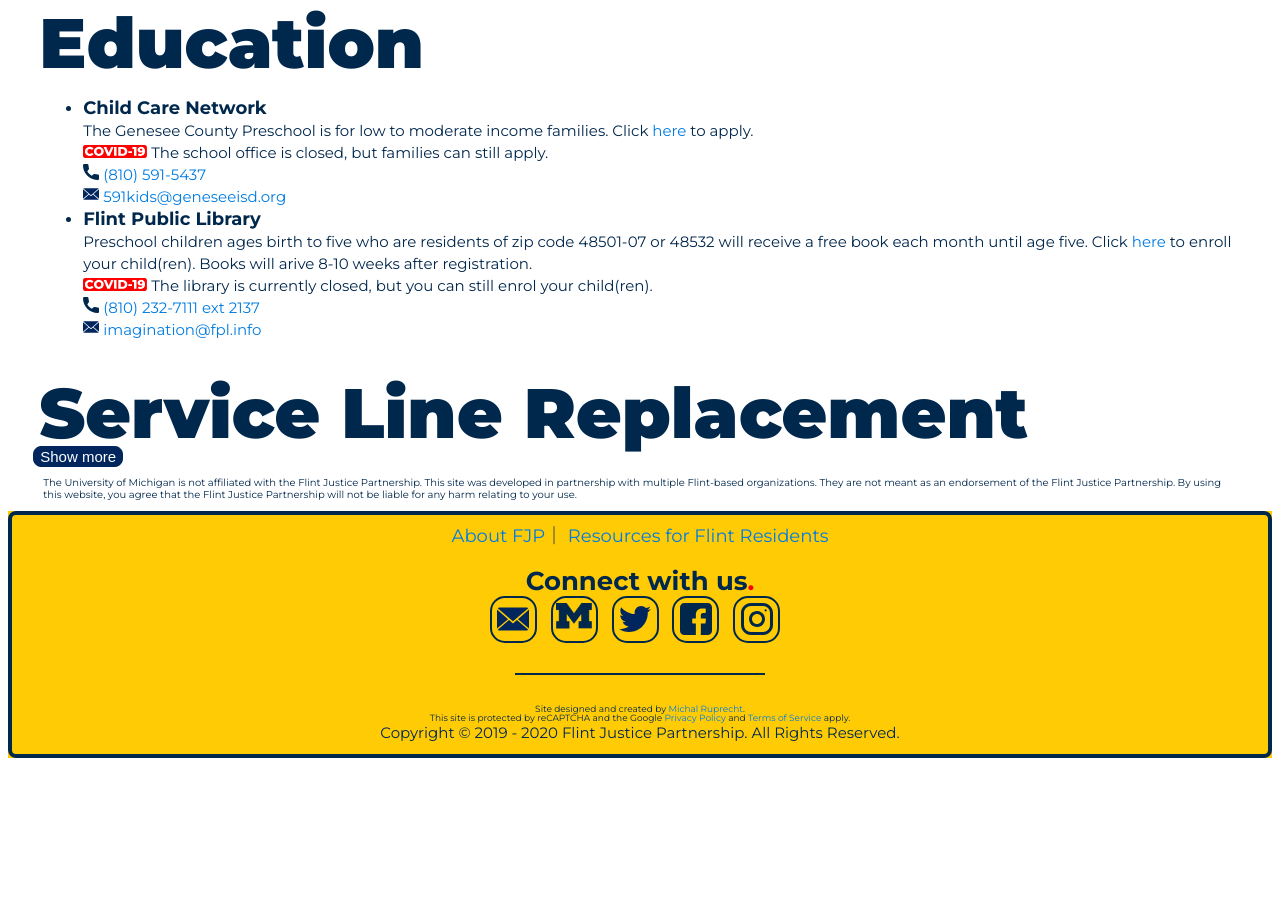
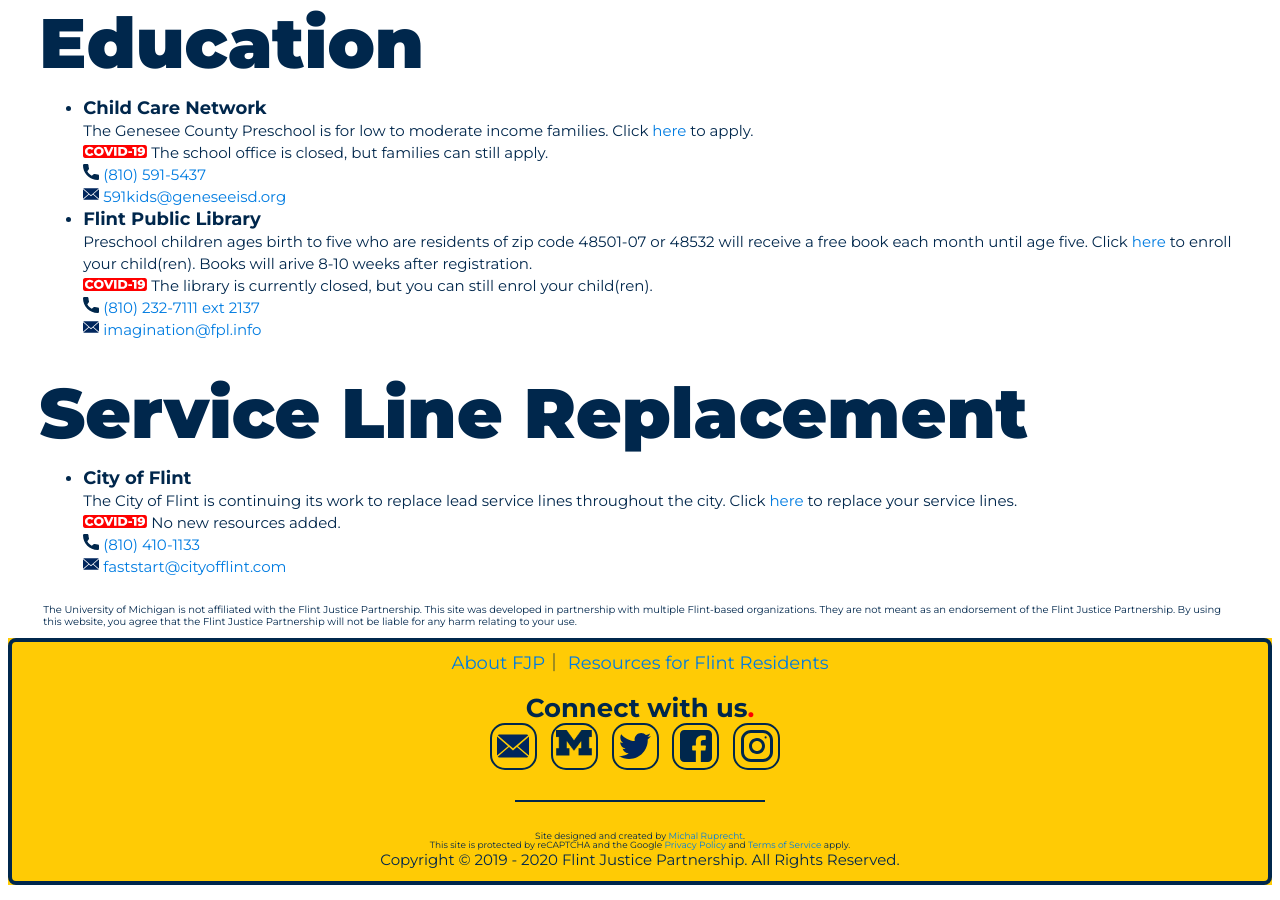
Before and after one commit to umichfjp/umichfjp.github.io, a Jekyll site: the page built from pages/resources.html, in a window 1280 px wide and 900 px high, scrolled down 2626 px. Built offline with Jekyll 4.4.1, drawn with Linux system fonts in a browser that asks for light colours; before the commit the page ends 3399 px from its top, so only the background shows below that.

Commit message:
Update resources.html

```diff
--- a/pages/resources.html
+++ b/pages/resources.html
@@ -212,7 +212,6 @@ title: Resources - FJP
 
 
         <br /><div class="titlere">Service Line Replacement</div>
-        <button class="collapsible"></button><div class="content">
         <ul>
         <h3>
           <li>
@@ -223,7 +222,7 @@ title: Resources - FJP
             <br /><img src="https://umichfjp.github.io/assets/icons/mail.svg" alt="Mail" style="width:16px;"> <a href="mailto:faststart@cityofflint.com">faststart@cityofflint.com</a>
           </li>
         </h3>
-        </ul></div>
+        </ul>
 
         <h4>The University of Michigan is not affiliated with the Flint Justice Partnership. This site was developed in partnership with multiple Flint-based organizations. They are not meant as an endorsement of the Flint Justice Partnership. By using this website, you agree that the Flint Justice Partnership will not be liable for any harm relating to your use.</h4>
         </div>
```
